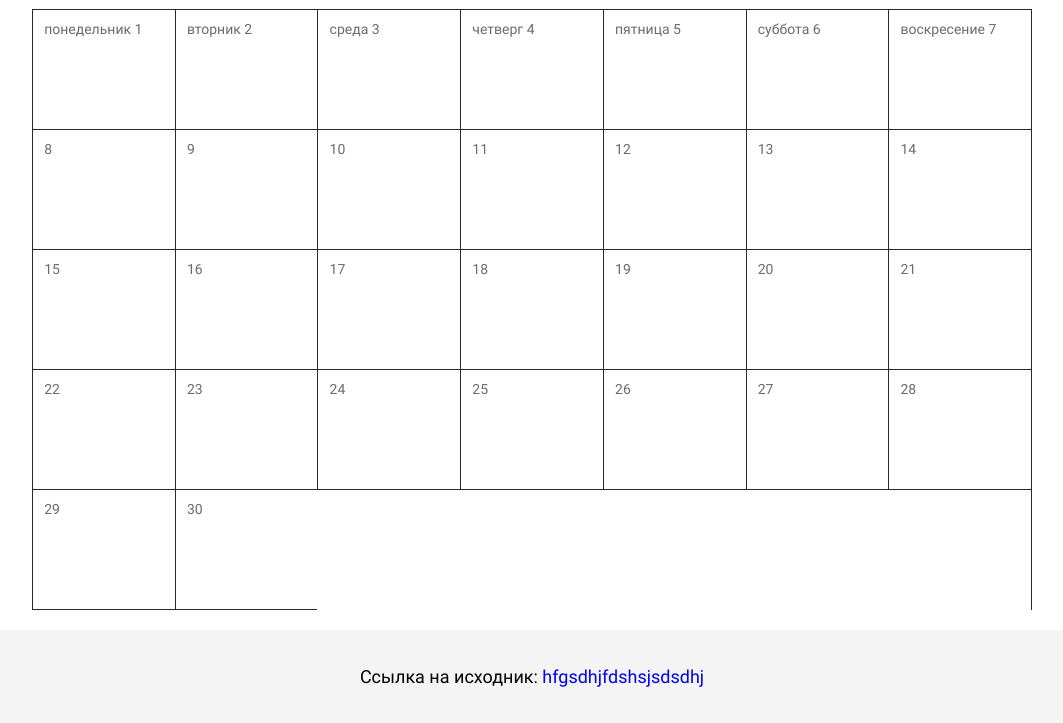
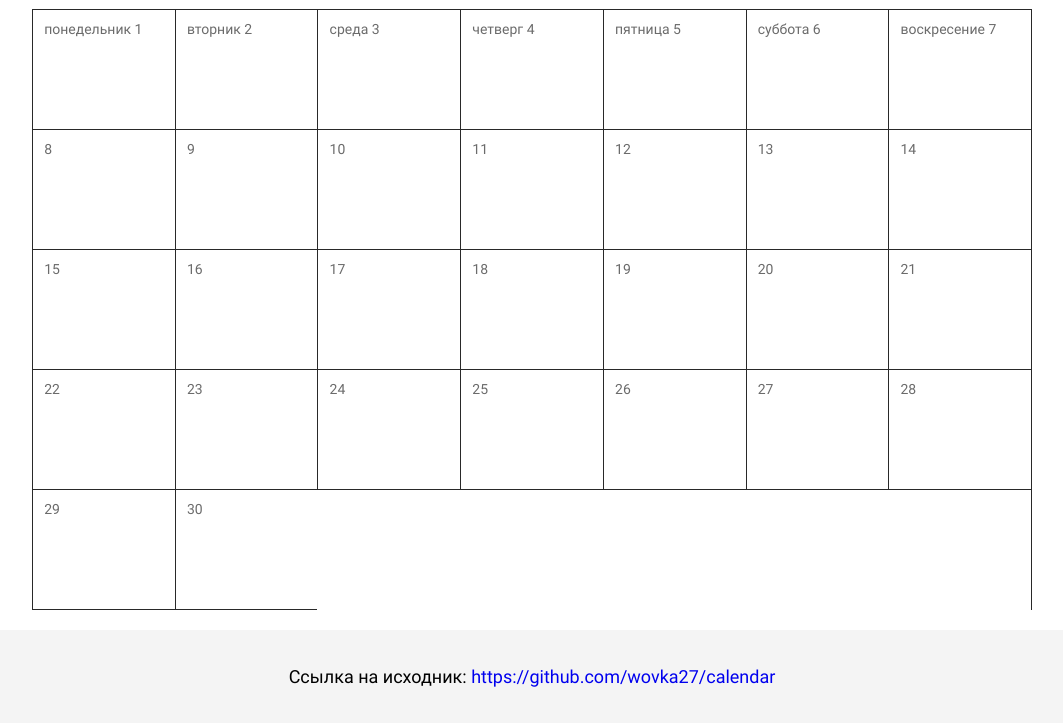
Before and after one commit to wovka27/calendar, a plain HTML site: page index.html in a window 1280 px wide. Shown: the part 158-881 px from the top of the page, without its empty margins (108-1171 px from the left). Drawn offline with Linux system fonts and the light colour scheme.

Commit message:
Update index.html

```diff
--- a/index.html
+++ b/index.html
@@ -95,7 +95,7 @@
     <!-- / MAIN -->
 
     <footer class="footer">
-      <p>Ссылка на исходник: <a href="#!">hfgsdhjfdshsjsdsdhj</a></p>
+      <p>Ссылка на исходник: <a href="https://github.com/wovka27/calendar">https://github.com/wovka27/calendar</a></p>
     </footer>
 
     <svg display="none">
```
